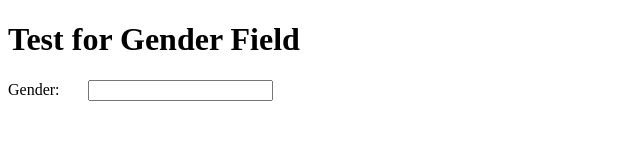
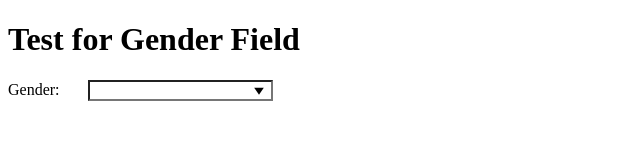
Before and after one commit to ceceradio/jQuery-genderField, a plain HTML site: page example.html in a window 1280 px wide. Shown: the full height of the page, 0-640 px from the left. Drawn offline with nearby package versions, Linux system fonts and the light colour scheme.

Commit message:
changed readme and removed special options from example file. renamed to example.html

```diff
--- a/gender.html
+++ b/example.html
@@ -24,7 +24,7 @@
 	<script src="jquery.genderField.js"></script>
 	<script>
 	$(document).ready(function() {
-		$("#gender").genderField({showArrow:false,additionalGenders:['third gender']});
+		$("#gender").genderField();
 	});
 	</script>
 </body>
```
Also changed, not shown: 1 other file.
